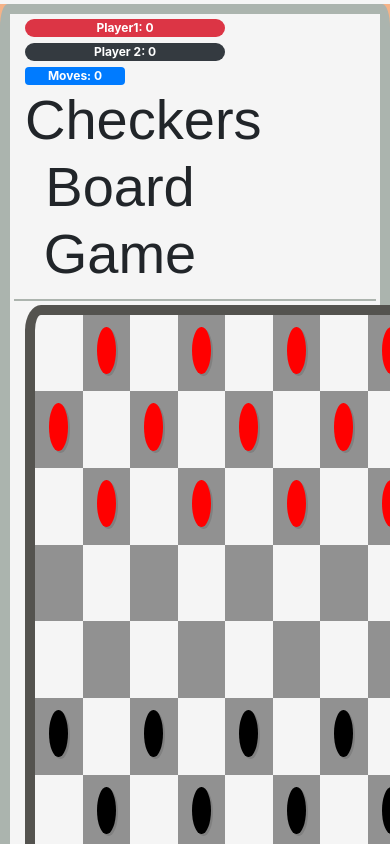
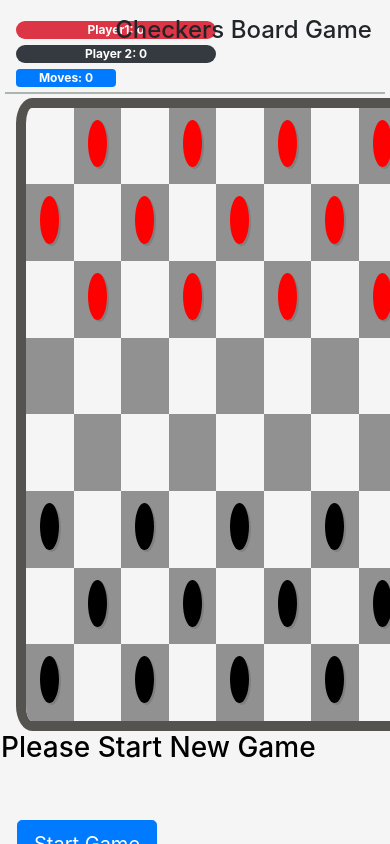
Before and after one commit to dorpi/checkers-react, a React (Create React App) app: page / in a window 390 px wide. Shown: the top 844 px of the page. Built offline with nearby package versions, Linux system fonts and the light colour scheme.

Commit message:
Update display-style.css
add mobile display

```diff
--- a/src/components/display-style.css
+++ b/src/components/display-style.css
@@ -1,10 +1,6 @@
 .game-container{
-    border:10px solid rgba(12, 39, 20, 0.315);
-    background-color: #f5f5f5;
-    border-radius: 2%;
-    margin-top: 1%;
-    margin-bottom: 1%;
-    padding-bottom: 1%;
+    background-color: whitesmoke;
+    padding:1rem;
 
 }
 
@@ -16,9 +12,63 @@
 
 }
 
+.game-display{
+    display: flex;
+    flex-direction: column;
+    gap:1rem;
+}
+.game-display h4{
+   margin:1.5rem;
+   text-align: center;
+   box-shadow: grey;
+}
 
-.title{
-    font-size:3.5rem;
-    font-family: fantasy;
-    margin-right: 150px;
+.game-display .top-part{
+    display:flex;
+    flex-direction: column;
 }
+.headline{
+    display: flex;
+    justify-content: space-between;
+    margin-bottom:0.5rem;
+}
+.headline .headline-text{
+    text-align: center;
+    font-family: cursive;
+
+}
+.headline .scores-display{
+    display:flex;
+    flex-direction: column;
+    align-items: flex-end;
+    width: 100%;;
+}
+
+.scores-display .badge{
+ margin:0.1rem;
+ width:130px;
+
+}
+
+.scores-display .moves-display{
+    width:150px;
+
+}
+
+.history-buttons{
+    display:flex;
+    justify-content: space-between;
+}
+
+@media (min-width:700px){
+    .game-display h4{
+        align-self: flex-start;
+    }
+    .headline .headline-text{
+        font-size: 50px;
+    }
+    .game-display .top-part{
+        flex-direction: row-reverse;
+        justify-content: space-between;
+    }
+}
```
